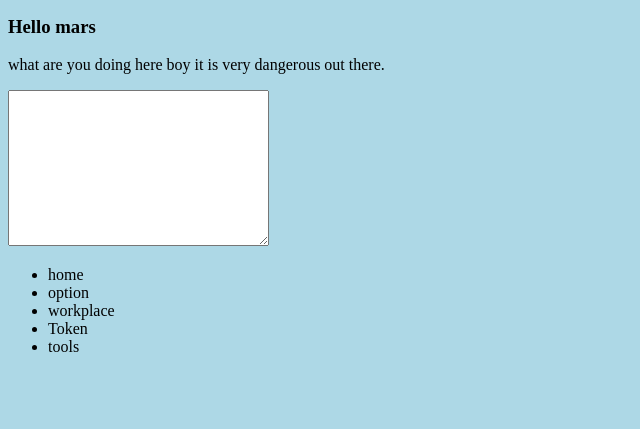
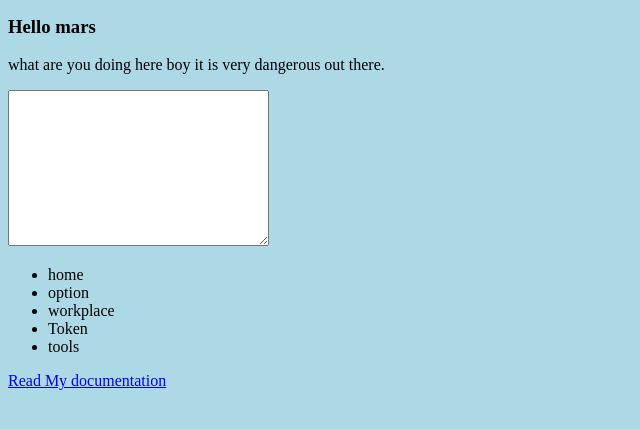
Before and after one commit to Minhaz540/demo-project, a plain HTML site: page index.html in a window 1280 px wide. Shown: the part 101-530 px from the top of the page, without its empty margins (0-640 px from the left). Drawn offline with Linux system fonts and the light colour scheme.

```diff
--- a/index.html
+++ b/index.html
@@ -18,5 +18,6 @@
     <li>Token</li>
     <li>tools</li>
 </ul>
+<a href="README.md">Read My documentation</a>
 </body>
 </html>
```
Also changed, not shown: 1 other file.
